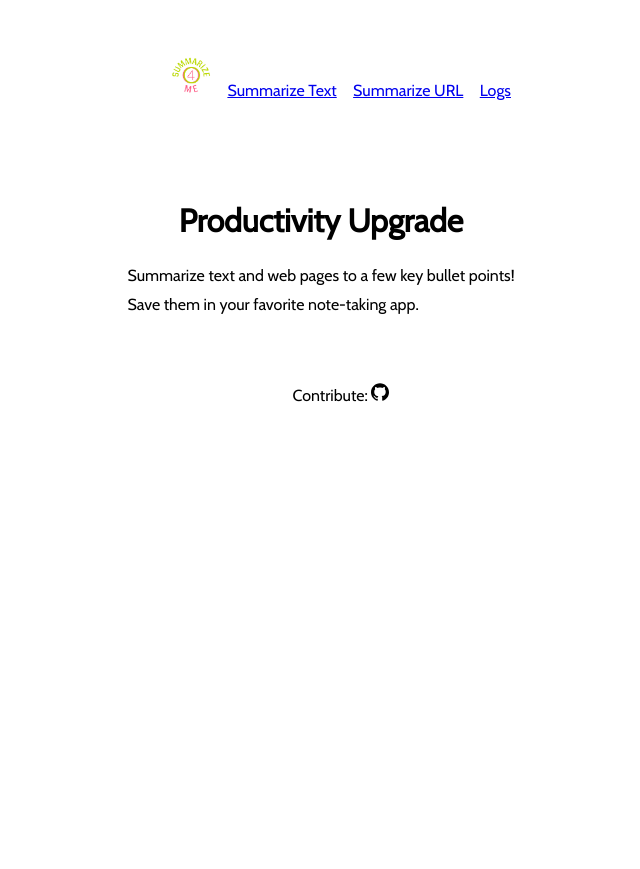
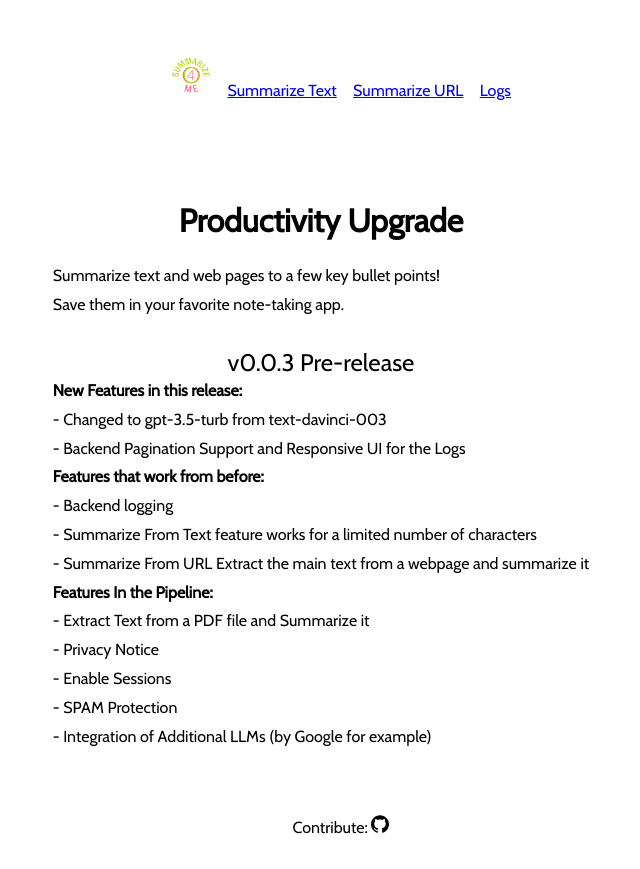
Before and after one commit to satishsurath/archive.summarizeme.io, a Flask app: page / in a window 1280 px wide. Shown: the whole page, without its empty margins (319-959 px from the left). Before the commit the page ends 402 px from the top, so only its background shows below. Run offline with Flask 3, Linux system fonts and the light colour scheme.

Commit message:
Adding Release information to Homepage and minor updates to Readme.md file
Signed-off-by: Satish Surath <s@n-m.co>

```diff
--- a/app/templates/index.html
+++ b/app/templates/index.html
@@ -6,4 +6,24 @@
         <br>
         Save them in your favorite note-taking app.
         </p>
+        <br>
+        <h2>v0.0.3 Pre-release</h2>
+        <p class="left-align">
+        <b>New Features in this release:</b><br>
+        - Changed to gpt-3.5-turb from text-davinci-003<br>
+        - Backend Pagination Support and Responsive UI for the Logs<br>
+
+        <b>Features that work from before:</b><br>
+        - Backend logging<br>
+        - Summarize From Text feature works for a limited number of characters<br>
+        - Summarize From URL Extract the main text from a webpage and summarize it<br>
+
+        <b>Features In the Pipeline:</b><br>
+        - Extract Text from a PDF file and Summarize it<br>
+        - Privacy Notice<br>
+        - Enable Sessions<br>
+        - SPAM Protection<br>
+        - Integration of Additional LLMs (by Google for example)<br>
+        </p>
+
 {% endblock %}
```
Also changed, not shown: README.md.
